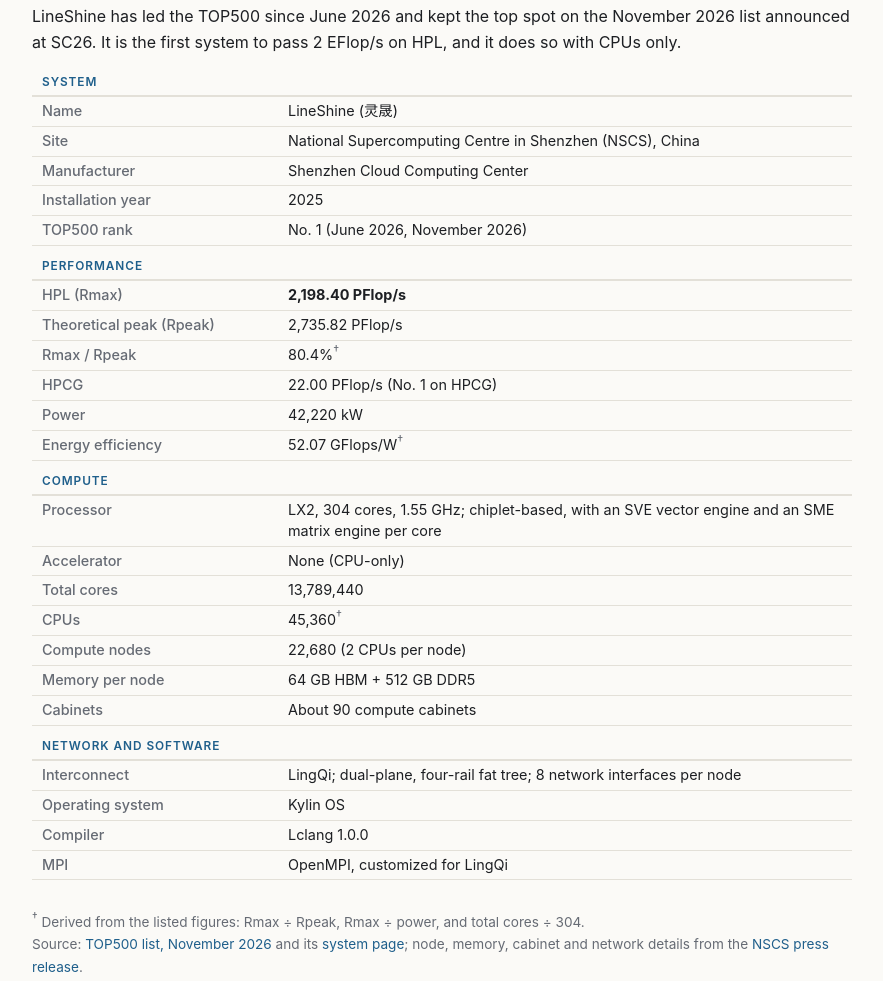
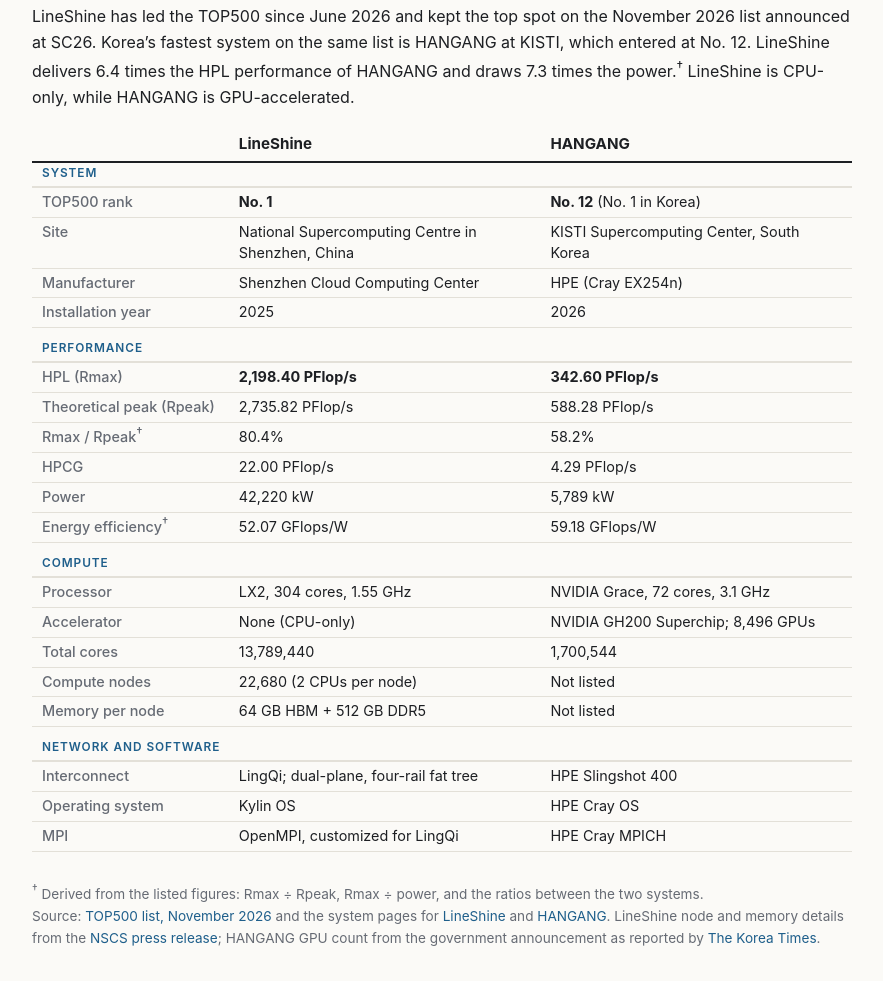
Before and after one commit to jihokim-172/jihokim-172.github.io, a plain HTML site: page architecture.html in a window 1280 px wide. Shown: the part 378-1359 px from the top of the page, without its empty margins (198-1081 px from the left). Drawn offline with Linux system fonts and the light colour scheme.

Commit message:
Computer Architecture: compare LineShine with HANGANG (Korea No. 1)
Co-Authored-By: Claude Fable 5.2 <noreply@anthropic.com>
Claude-Session: https://claude.ai/code/session_015qEB8QLMhQKwJbdXKvRuaZ

```diff
--- a/architecture.html
+++ b/architecture.html
@@ -38,48 +38,47 @@
     -->
     <article class="post" data-tags="supercomputer">
       <header>
-        <h2 class="post-title">LineShine, No. 1 on the TOP500</h2>
+        <h2 class="post-title">LineShine and HANGANG: the TOP500 No. 1 and Korea’s No. 1</h2>
         <p class="post-meta">Nov. 28, 2026 · <span class="tag">Supercomputer</span></p>
       </header>
 
-      <p>LineShine has led the TOP500 since June 2026 and kept the top spot on the November 2026 list announced at SC26. It is the first system to pass 2 EFlop/s on HPL, and it does so with CPUs only.</p>
+      <p>LineShine has led the TOP500 since June 2026 and kept the top spot on the November 2026 list announced at SC26. Korea’s fastest system on the same list is HANGANG at KISTI, which entered at No. 12. LineShine delivers 6.4 times the HPL performance of HANGANG and draws 7.3 times the power.<sup>†</sup> LineShine is CPU-only, while HANGANG is GPU-accelerated.</p>
 
-      <table class="spec">
+      <table class="spec cmp">
+        <thead>
+          <tr><th></th><th>LineShine</th><th>HANGANG</th></tr>
+        </thead>
         <tbody>
-          <tr class="group"><th colspan="2">System</th></tr>
-          <tr><th>Name</th><td>LineShine (灵晟)</td></tr>
-          <tr><th>Site</th><td>National Supercomputing Centre in Shenzhen (NSCS), China</td></tr>
-          <tr><th>Manufacturer</th><td>Shenzhen Cloud Computing Center</td></tr>
-          <tr><th>Installation year</th><td>2025</td></tr>
-          <tr><th>TOP500 rank</th><td>No. 1 (June 2026, November 2026)</td></tr>
+          <tr class="group"><th colspan="3">System</th></tr>
+          <tr><th>TOP500 rank</th><td><b>No. 1</b></td><td><b>No. 12</b> (No. 1 in Korea)</td></tr>
+          <tr><th>Site</th><td>National Supercomputing Centre in Shenzhen, China</td><td>KISTI Supercomputing Center, South Korea</td></tr>
+          <tr><th>Manufacturer</th><td>Shenzhen Cloud Computing Center</td><td>HPE (Cray EX254n)</td></tr>
+          <tr><th>Installation year</th><td>2025</td><td>2026</td></tr>
 
-          <tr class="group"><th colspan="2">Performance</th></tr>
-          <tr><th>HPL (Rmax)</th><td><b>2,198.40 PFlop/s</b></td></tr>
-          <tr><th>Theoretical peak (Rpeak)</th><td>2,735.82 PFlop/s</td></tr>
-          <tr><th>Rmax / Rpeak</th><td>80.4%<sup>†</sup></td></tr>
-          <tr><th>HPCG</th><td>22.00 PFlop/s (No. 1 on HPCG)</td></tr>
-          <tr><th>Power</th><td>42,220 kW</td></tr>
-          <tr><th>Energy efficiency</th><td>52.07 GFlops/W<sup>†</sup></td></tr>
+          <tr class="group"><th colspan="3">Performance</th></tr>
+          <tr><th>HPL (Rmax)</th><td><b>2,198.40 PFlop/s</b></td><td><b>342.60 PFlop/s</b></td></tr>
+          <tr><th>Theoretical peak (Rpeak)</th><td>2,735.82 PFlop/s</td><td>588.28 PFlop/s</td></tr>
+          <tr><th>Rmax / Rpeak<sup>†</sup></th><td>80.4%</td><td>58.2%</td></tr>
+          <tr><th>HPCG</th><td>22.00 PFlop/s</td><td>4.29 PFlop/s</td></tr>
+          <tr><th>Power</th><td>42,220 kW</td><td>5,789 kW</td></tr>
+          <tr><th>Energy efficiency<sup>†</sup></th><td>52.07 GFlops/W</td><td>59.18 GFlops/W</td></tr>
 
-          <tr class="group"><th colspan="2">Compute</th></tr>
-          <tr><th>Processor</th><td>LX2, 304 cores, 1.55 GHz; chiplet-based, with an SVE vector engine and an SME matrix engine per core</td></tr>
-          <tr><th>Accelerator</th><td>None (CPU-only)</td></tr>
-          <tr><th>Total cores</th><td>13,789,440</td></tr>
-          <tr><th>CPUs</th><td>45,360<sup>†</sup></td></tr>
-          <tr><th>Compute nodes</th><td>22,680 (2 CPUs per node)</td></tr>
-          <tr><th>Memory per node</th><td>64 GB HBM + 512 GB DDR5</td></tr>
-          <tr><th>Cabinets</th><td>About 90 compute cabinets</td></tr>
+          <tr class="group"><th colspan="3">Compute</th></tr>
+          <tr><th>Processor</th><td>LX2, 304 cores, 1.55 GHz</td><td>NVIDIA Grace, 72 cores, 3.1 GHz</td></tr>
+          <tr><th>Accelerator</th><td>None (CPU-only)</td><td>NVIDIA GH200 Superchip; 8,496 GPUs</td></tr>
+          <tr><th>Total cores</th><td>13,789,440</td><td>1,700,544</td></tr>
+          <tr><th>Compute nodes</th><td>22,680 (2 CPUs per node)</td><td>Not listed</td></tr>
+          <tr><th>Memory per node</th><td>64 GB HBM + 512 GB DDR5</td><td>Not listed</td></tr>
 
-          <tr class="group"><th colspan="2">Network and software</th></tr>
-          <tr><th>Interconnect</th><td>LingQi; dual-plane, four-rail fat tree; 8 network interfaces per node</td></tr>
-          <tr><th>Operating system</th><td>Kylin OS</td></tr>
-          <tr><th>Compiler</th><td>Lclang 1.0.0</td></tr>
-          <tr><th>MPI</th><td>OpenMPI, customized for LingQi</td></tr>
+          <tr class="group"><th colspan="3">Network and software</th></tr>
+          <tr><th>Interconnect</th><td>LingQi; dual-plane, four-rail fat tree</td><td>HPE Slingshot 400</td></tr>
+          <tr><th>Operating system</th><td>Kylin OS</td><td>HPE Cray OS</td></tr>
+          <tr><th>MPI</th><td>OpenMPI, customized for LingQi</td><td>HPE Cray MPICH</td></tr>
         </tbody>
       </table>
 
-      <p class="source"><sup>†</sup> Derived from the listed figures: Rmax ÷ Rpeak, Rmax ÷ power, and total cores ÷ 304.<br>
-      Source: <a href="https://top500.org/lists/top500/list/2026/11/" target="_blank" rel="noopener">TOP500 list, November 2026</a> and its <a href="https://top500.org/system/180490/" target="_blank" rel="noopener">system page</a>; node, memory, cabinet and network details from the <a href="https://www.newswise.com/articles/no-1-on-top500-and-hpcg-lineshine-supercomputer-introduces-a-new-architecture-for-hpc-ai-converged-scientific-computing" target="_blank" rel="noopener">NSCS press release</a>.</p>
+      <p class="source"><sup>†</sup> Derived from the listed figures: Rmax ÷ Rpeak, Rmax ÷ power, and the ratios between the two systems.<br>
+      Source: <a href="https://top500.org/lists/top500/list/2026/11/" target="_blank" rel="noopener">TOP500 list, November 2026</a> and the system pages for <a href="https://top500.org/system/180490/" target="_blank" rel="noopener">LineShine</a> and <a href="https://top500.org/system/180515/" target="_blank" rel="noopener">HANGANG</a>. LineShine node and memory details from the <a href="https://www.newswise.com/articles/no-1-on-top500-and-hpcg-lineshine-supercomputer-introduces-a-new-architecture-for-hpc-ai-converged-scientific-computing" target="_blank" rel="noopener">NSCS press release</a>; HANGANG GPU count from the government announcement as reported by <a href="https://www.koreatimes.co.kr/amp/business/tech-science/20261102/korea-unveils-276-mil-hangang-supercomputer" target="_blank" rel="noopener">The Korea Times</a>.</p>
     </article>
 
     <article class="post" data-tags="conferences">
--- a/style.css
+++ b/style.css
@@ -287,6 +287,9 @@ p { margin: 0 0 14px; }
 }
 .spec tr.group:first-child th { padding-top: 2px; }
 .spec sup { color: var(--muted); line-height: 0; }
+.spec.cmp th { width: 24%; }
+.spec.cmp td { width: 38%; }
+.spec.cmp thead th { color: var(--text); font-weight: 700; font-size: 0.95rem; padding: 6px 10px; border-bottom: 2px solid var(--text); }
 
 /* ---------- footer ---------- */
 footer {
@@ -310,5 +313,8 @@ footer {
   .panels.trio { grid-template-columns: 1fr; }
   .spec th, .spec td { padding: 4px 6px; }
   .spec th { width: 38%; }
+  .spec.cmp { font-size: 0.82rem; }
+  .spec.cmp th { width: 26%; }
+  .spec.cmp td { width: 37%; }
   nav { gap: 16px; flex-wrap: wrap; }
 }
```
